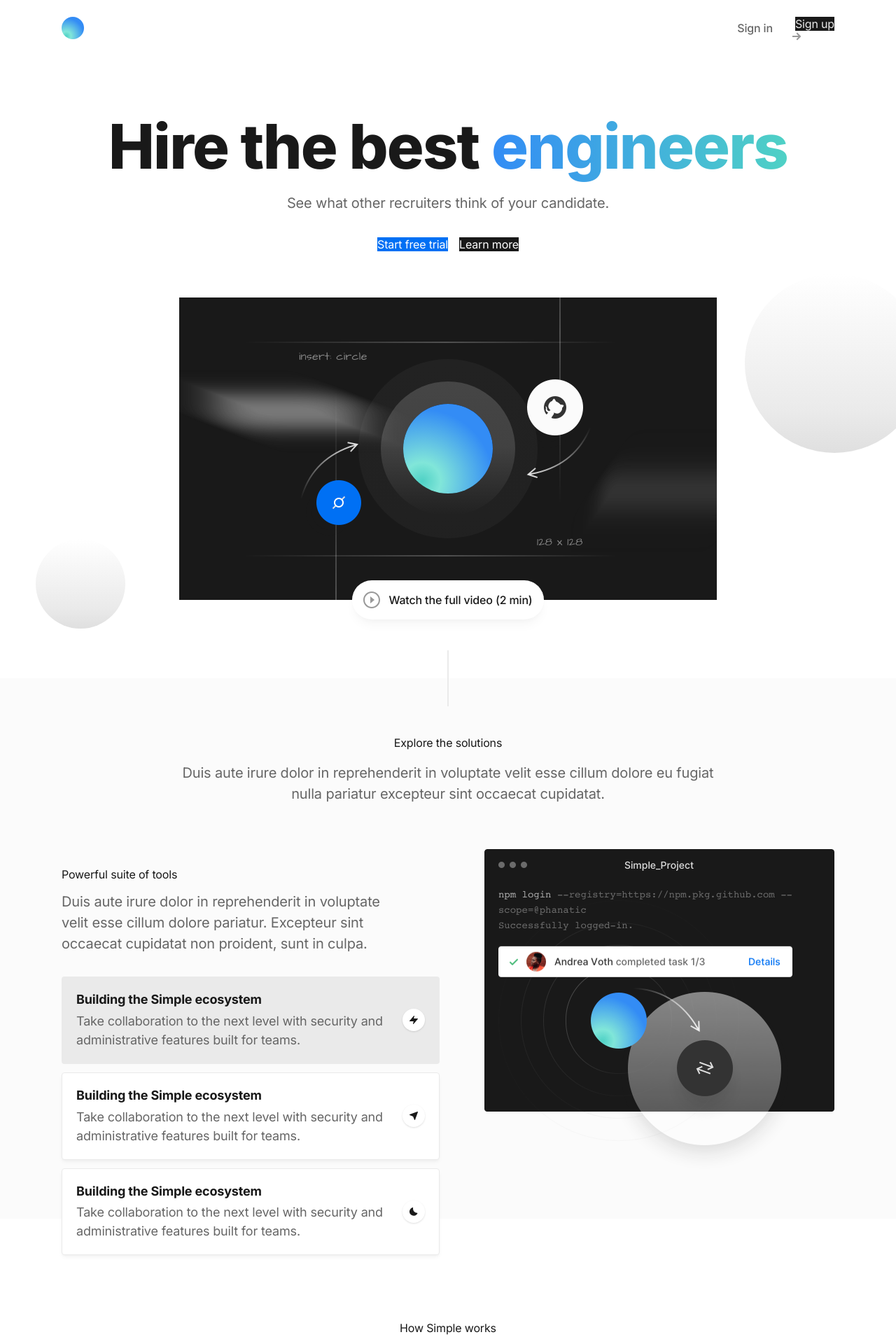
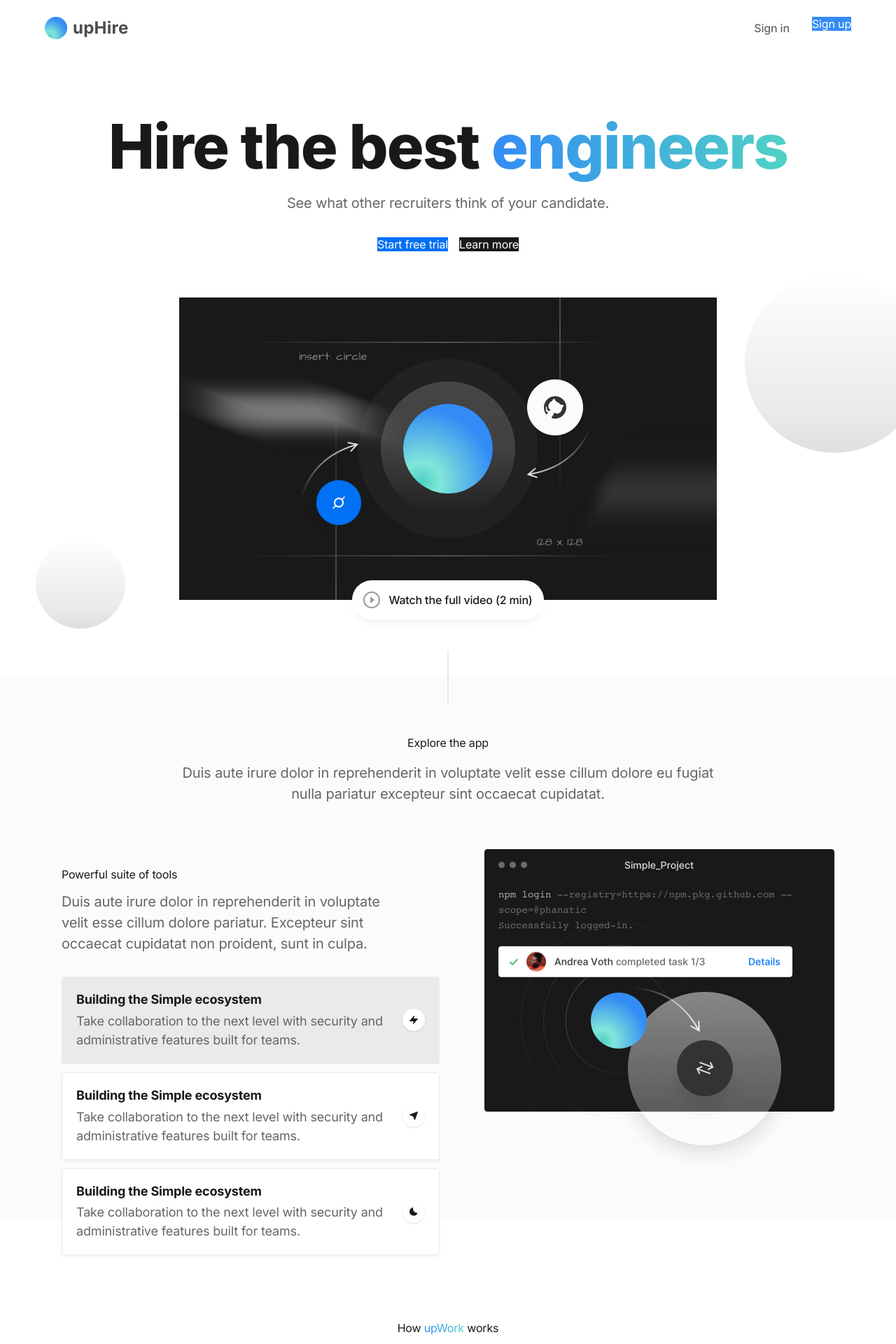
Before and after one commit to hadissulejmani/uphire-landing-page, a React (Create React App) app: page / in a window 1280 px wide. Shown: the top 1920 px of the page at 70% size. Built offline with nearby package versions, Linux system fonts and the light colour scheme.

Commit message:
detail imporvements

```diff
--- a/public/index.html
+++ b/public/index.html
@@ -6,7 +6,7 @@
   <link rel="icon" href="%PUBLIC_URL%/favicon.svg" />
   <meta name="viewport" content="width=device-width, initial-scale=1" />
   <meta name="theme-color" content="#000000" />
-  <meta name="description" content="Web site created using create-react-app" />
+  <meta name="description" content="A tool for finding incredible engineers." />
   <link rel="apple-touch-icon" href="%PUBLIC_URL%/logo192.png" />
   <!--
       manifest.json provides metadata used when your web app is installed on a
@@ -22,7 +22,7 @@
       work correctly both with client-side routing and a non-root public URL.
       Learn how to configure a non-root public URL by running `npm run build`.
     -->
-  <title>React App</title>
+  <title>upHire</title>
 </head>
 
 <body class="font-inter antialiased bg-white text-gray-900 tracking-tight">
--- a/src/partials/Features.js
+++ b/src/partials/Features.js
@@ -34,7 +34,7 @@ const Features = () => {
         <div className="pt-12 md:pt-20">
           {/* Section header */}
           <div className="max-w-3xl mx-auto text-center pb-12 md:pb-16">
-            <h1 className="h2 mb-4">Explore the solutions</h1>
+            <h1 className="h2 mb-4">Explore the app</h1>
             <p className="text-xl text-gray-600">
               Duis aute irure dolor in reprehenderit in voluptate velit esse
               cillum dolore eu fugiat nulla pariatur excepteur sint occaecat
--- a/src/partials/FeaturesBlocks.js
+++ b/src/partials/FeaturesBlocks.js
@@ -14,7 +14,13 @@ function FeaturesBlocks() {
         <div className="py-12 md:py-20">
           {/* Section header */}
           <div className="max-w-3xl mx-auto text-center pb-12 md:pb-20">
-            <h2 className="h2 mb-4">How Simple works</h2>
+            <h2 className="h2 mb-4">
+              How{" "}
+              <span className="bg-clip-text text-transparent bg-gradient-to-r from-blue-500 to-teal-400">
+                upWork
+              </span>{" "}
+              works
+            </h2>
             <p className="text-xl text-gray-600">
               Duis aute irure dolor in reprehenderit in voluptate velit esse
               cillum dolore eu fugiat nulla pariatur excepteur sint occaecat
--- a/src/partials/Header.js
+++ b/src/partials/Header.js
@@ -19,12 +19,16 @@ const Header = () => {
         !top && "bg-white backdrop-blur-sm shadow-lg"
       }`}
     >
-      <div className="max-w-6xl mx-auto px-5 sm:px-6">
+      <div className="max-w-9xl mx-10 px-5 sm:px-6">
         <div className="flex items-center justify-between h-16 md:h-20">
           {/* Site branding */}
-          <div className="flex-shrink-0 mr-4">
+          <div className="flex flex-grow">
             {/* Logo */}
-            <Link to="/" className="block" aria-label="Cruip">
+            <Link
+              to="/"
+              className="flex flex-grow justify-start flex-wrap items-center"
+              aria-label="uphire"
+            >
               <svg
                 className="w-8 h-8"
                 viewBox="0 0 32 32"
@@ -52,6 +56,9 @@ const Header = () => {
                   fillRule="nonzero"
                 />
               </svg>
+              <span className="font-bold ml-2 text-2xl subpixel-antialiased tracking-wide text-gray-700">
+                upHire
+              </span>
             </Link>
           </div>
 
@@ -69,11 +76,11 @@ const Header = () => {
               <li>
                 <Link
                   to="/signup"
-                  className="btn-sm text-gray-200 bg-gray-900 hover:bg-gray-800 ml-3"
+                  className="btn-sm text-white bg-blue-500 hover:bg-blue-800 ml-3"
                 >
                   <span>Sign up</span>
                   <svg
-                    className="w-3 h-3 fill-current text-gray-400 flex-shrink-0 ml-2 -mr-1"
+                    className="w-3 h-3 fill-current text-white flex-shrink-0 ml-2 -mr-1"
                     viewBox="0 0 12 12"
                     xmlns="http://www.w3.org/2000/svg"
                   >
```
Also changed, not shown: public/favicon.svg, 1 other file (tests, documents, lock files or other folders).
